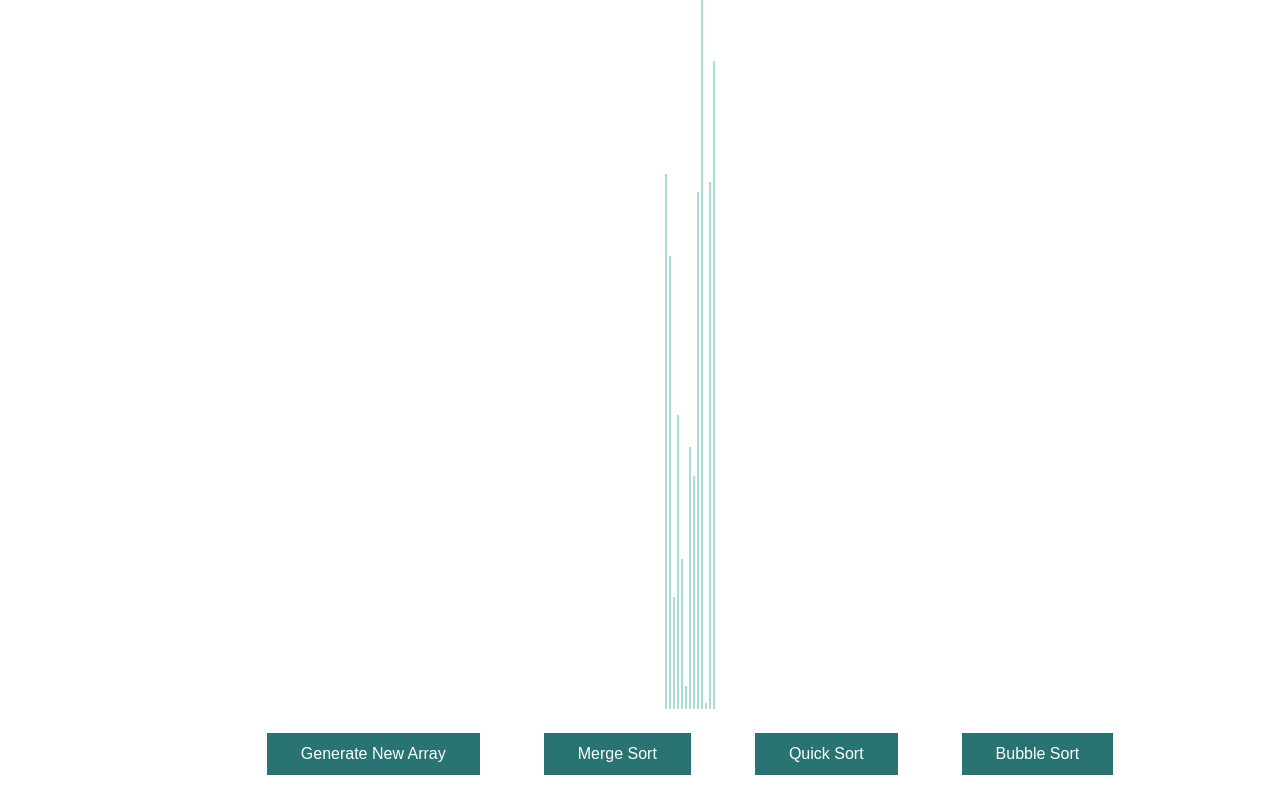
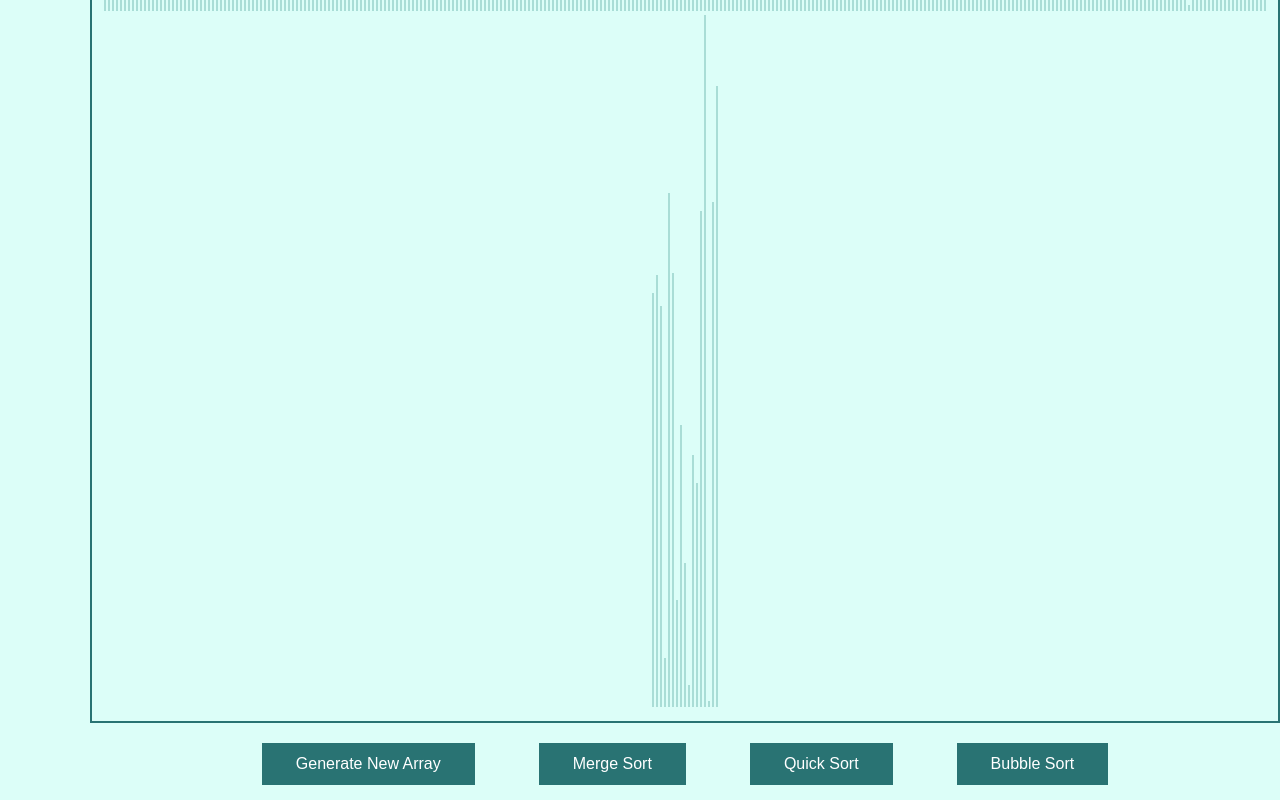
Before and after one commit to KalpShah999/Sorting-Algorithm-Visualizer, a React (Create React App) app: page / in a window 1280 px wide. Built offline with nearby package versions, Linux system fonts and the light colour scheme.

Commit message:
update visuals

```diff
--- a/src/App.css
+++ b/src/App.css
@@ -1,7 +1,3 @@
-.App {
-  text-align: center;
-}
-
 .App-logo {
   height: 40vmin;
   pointer-events: none;
--- a/src/App.js
+++ b/src/App.js
@@ -1,11 +1,14 @@
 import React from 'react';
-import SortingVisualizer from './SortingVisualizer/SortingVisualizer';
+import SortingVisualizer from './SortingVisualizer/SortingVisualizer.jsx';
 import './App.css';
+import './SortingVisualizer/SortingVisualizer.css';
 
 function App() {
   return (
     <div className="App">
-      <SortingVisualizer></SortingVisualizer>
+      <div className="Content">
+        <SortingVisualizer></SortingVisualizer>
+      </div>
     </div>
   );
 }
--- a/src/SortingVisualizer/SortingVisualizer.css
+++ b/src/SortingVisualizer/SortingVisualizer.css
@@ -1,7 +1,20 @@
+.App {
+    text-align: center;
+}
+
+body {
+    background-color: #dcfef8;
+}
+
+.bars {
+    border: 2px solid #297373;
+    padding: 10px 10px;
+}
+
 .array-container {
     position: absolute;
-    left: 100px;
-    bottom: 25px;
+    left: 90px;
+    bottom: 15px;
 }
 
 .array-bar {
@@ -25,7 +38,7 @@
 }
 
 .button:hover {
-    background-color: white;
+    background-color: #dcfef8;
     border: 2px solid #297373;
     color: #297373;
 }
--- a/src/SortingVisualizer/SortingVisualizer.jsx
+++ b/src/SortingVisualizer/SortingVisualizer.jsx
@@ -18,7 +18,7 @@ export default class SortingVisualizer extends React.Component {
         const array = [];
 
         for (let i = 0; i < 308; i++) {
-            array.push(randomIntFromInterval(5, 730));
+            array.push(randomIntFromInterval(5, 700));
         }
         this.setState({array});
     }
@@ -104,10 +104,11 @@ export default class SortingVisualizer extends React.Component {
         const {array} = this.state;
         return (
             <div className="array-container">
-                {array.map((value, index) => (
-                    <div className = "array-bar" key={index} style={{height: `${value}px`}}></div>
-                ))}
-                <br />
+                <div className="bars">
+                    {array.map((value, index) => (
+                        <div className = "array-bar" key={index} style={{height: `${value}px`}}></div>
+                    ))}
+                </div>
                 <br />
                 <button className="button" onClick={() => this.resetArray()}>Generate New Array</button>
                 <button className="button" onClick={() => this.mergeSort()}>Merge Sort</button>
```
